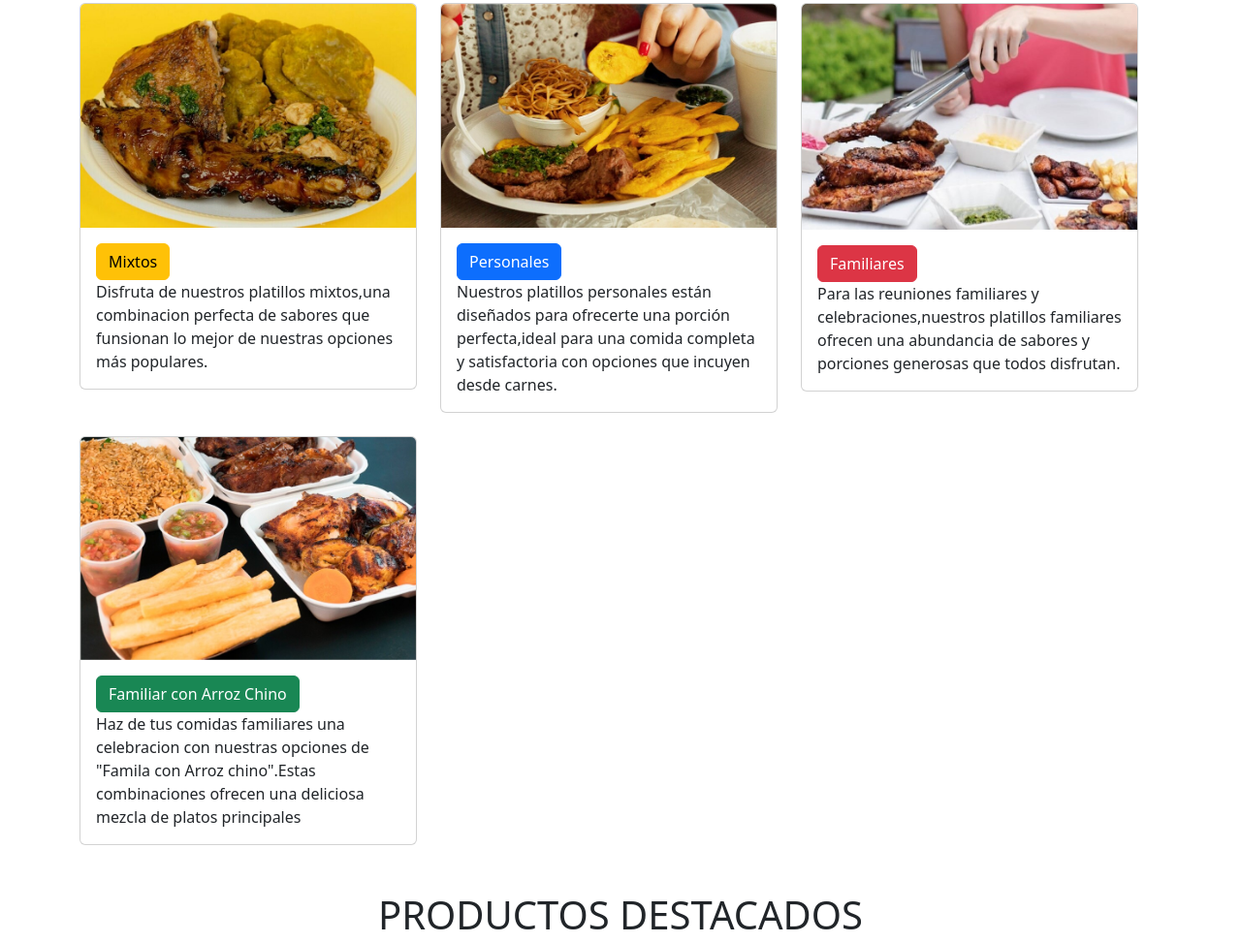
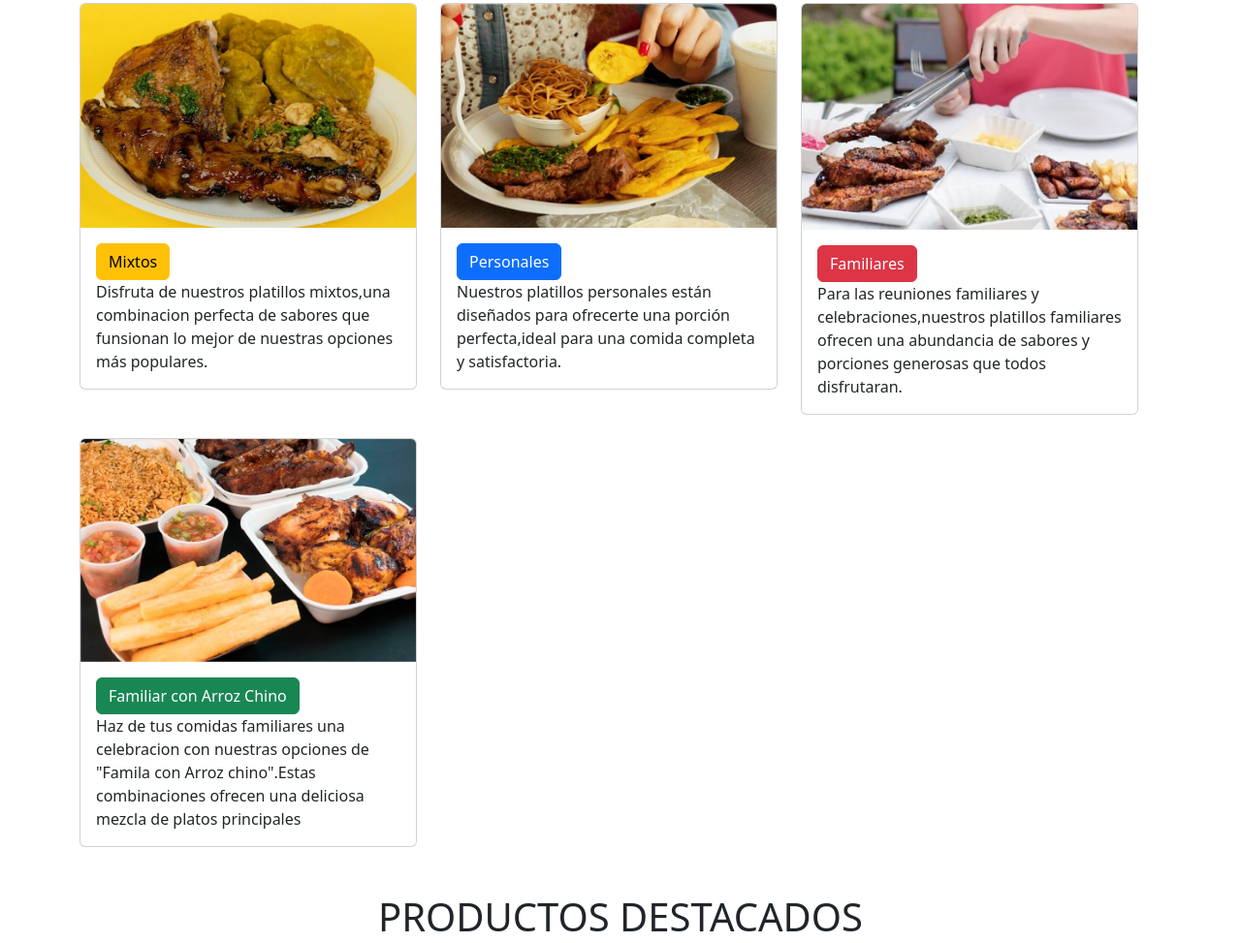
Before and after one commit to isabella-ux/YuriPagina, a plain HTML site: page index.html in a window 1280 px wide. Shown: the part 1279-2252 px from the top of the page at 97% size. Drawn offline with Linux system fonts and the light colour scheme.

Commit message:
Add files via upload

```diff
--- a/index.html
+++ b/index.html
@@ -146,8 +146,8 @@
                       <img src="personales.jpg" class="card-img-top" alt="...">
                       <div class="card-body">
                         <button type="button" class="btn btn-primary">Personales</button>
-                        <p class="card-text">Nuestros platillos personales están diseñados para ofrecerte una porción perfecta,ideal para una comida completa y satisfactoria
-                          con opciones que incuyen desde carnes.</p>
+                        <p class="card-text">Nuestros platillos personales están diseñados para ofrecerte una porción perfecta,ideal para una comida completa
+                        y satisfactoria.</p>
 
                       </div>
                   </div>
@@ -158,7 +158,7 @@
                     <div class="card-body">
                       <button type="button" class="btn btn-danger">Familiares</button>
                       <p class="card-text">Para las reuniones familiares y celebraciones,nuestros platillos familiares ofrecen una abundancia de sabores y porciones
-                        generosas que todos disfrutan.</p>
+                        generosas que todos disfrutaran.</p>
 
                     </div>
                 </div>
@@ -259,10 +259,10 @@
                       <p>¿Qué te ha parecido nuestra comida? Tu opinion es muy importante para nosotros</p>
                       </div>
                     </div>
+                    <form action="">
                     <div class="row">
                       <div class="col-6">
                         <div class="mb-3">
-
                           <input type="text" class="form-control" id="exampleFormControlInput1" placeholder="Escribe tu Nombre">
                         </div>
                       </div>
@@ -279,10 +279,11 @@
                       </div>
                       <div class="col-12">
                         <div class="mb-3">
-                          <button type="button" class="btn btn-success" style="width: 100%;">ENVIAR</button>
+                        <button class="btn btn-success" type="submit" style="width: 100%;">ENVIAR</button>
                         </div>
                       </div>
                     </div>
+                  </form>
                     </div>
                   </div>
 
```
